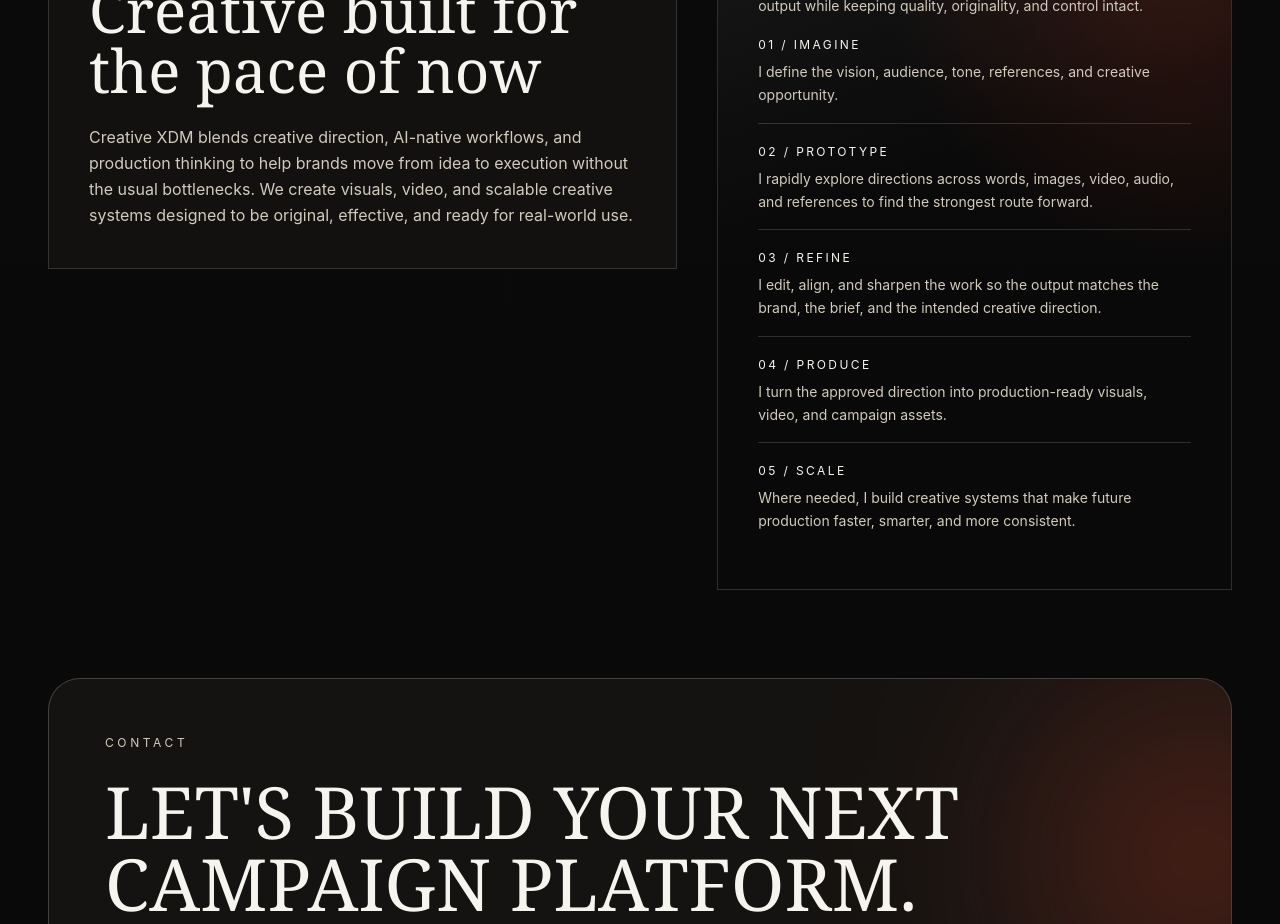
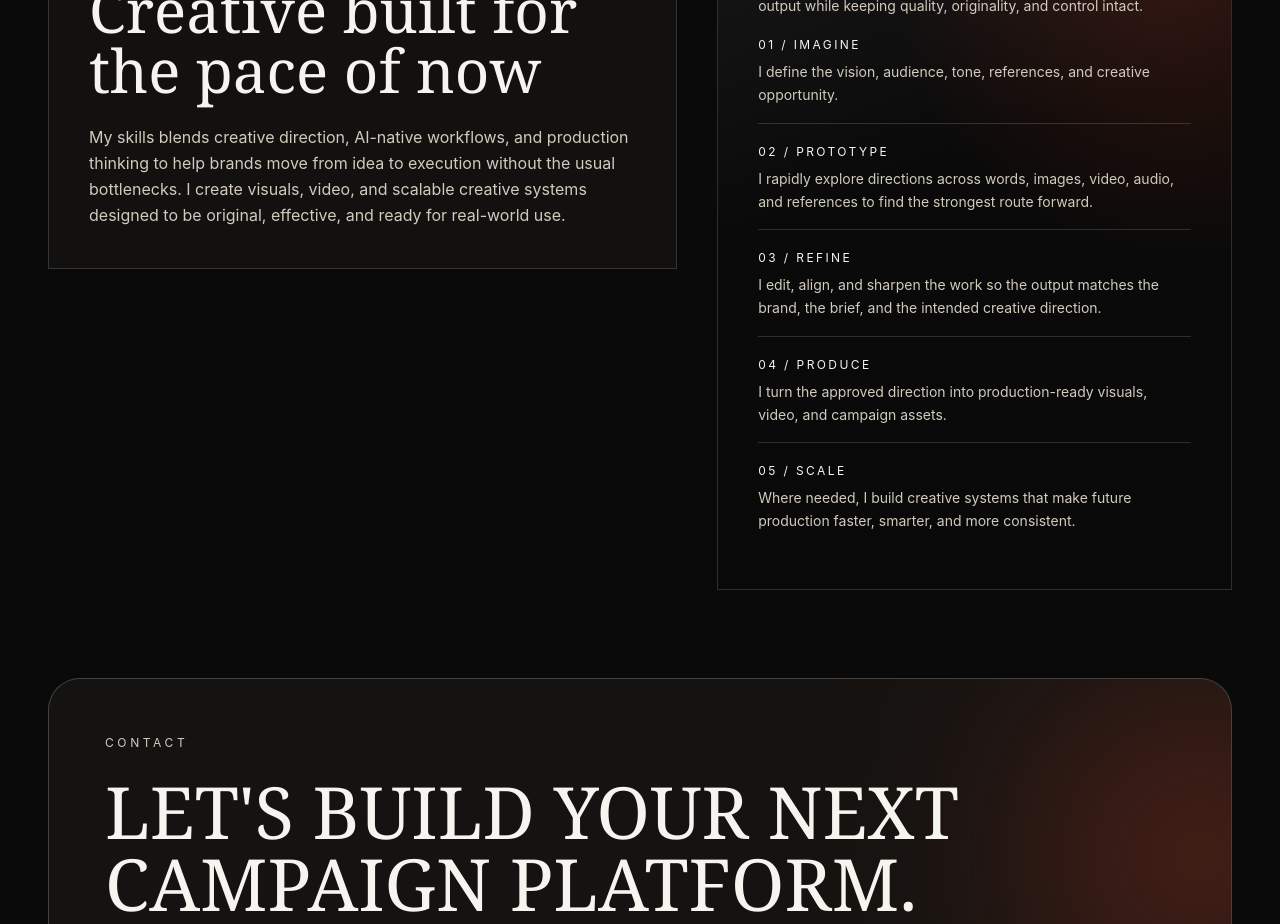
Before and after one commit to bulandun/CreateXDM, a Next.js app: page / in a window 1280 px wide. Shown: the part 3540-4464 px from the top of the page. Built offline with nearby package versions, Linux system fonts and the light colour scheme.

Commit message:
Update homepage creative description copy

```diff
--- a/app/page.tsx
+++ b/app/page.tsx
@@ -202,7 +202,7 @@ export default function HomePage() {
               Creative built for the pace of now
             </h2>
             <p className="mt-6 max-w-2xl text-base leading-relaxed text-[#d2cbbd]">
-              Creative XDM blends creative direction, AI-native workflows, and production thinking to help brands move from idea to execution without the usual bottlenecks. We create visuals, video, and scalable creative systems designed to be original, effective, and ready for real-world use.
+              My skills blends creative direction, AI-native workflows, and production thinking to help brands move from idea to execution without the usual bottlenecks. I create visuals, video, and scalable creative systems designed to be original, effective, and ready for real-world use.
             </p>
           </div>
         </Reveal>
```
